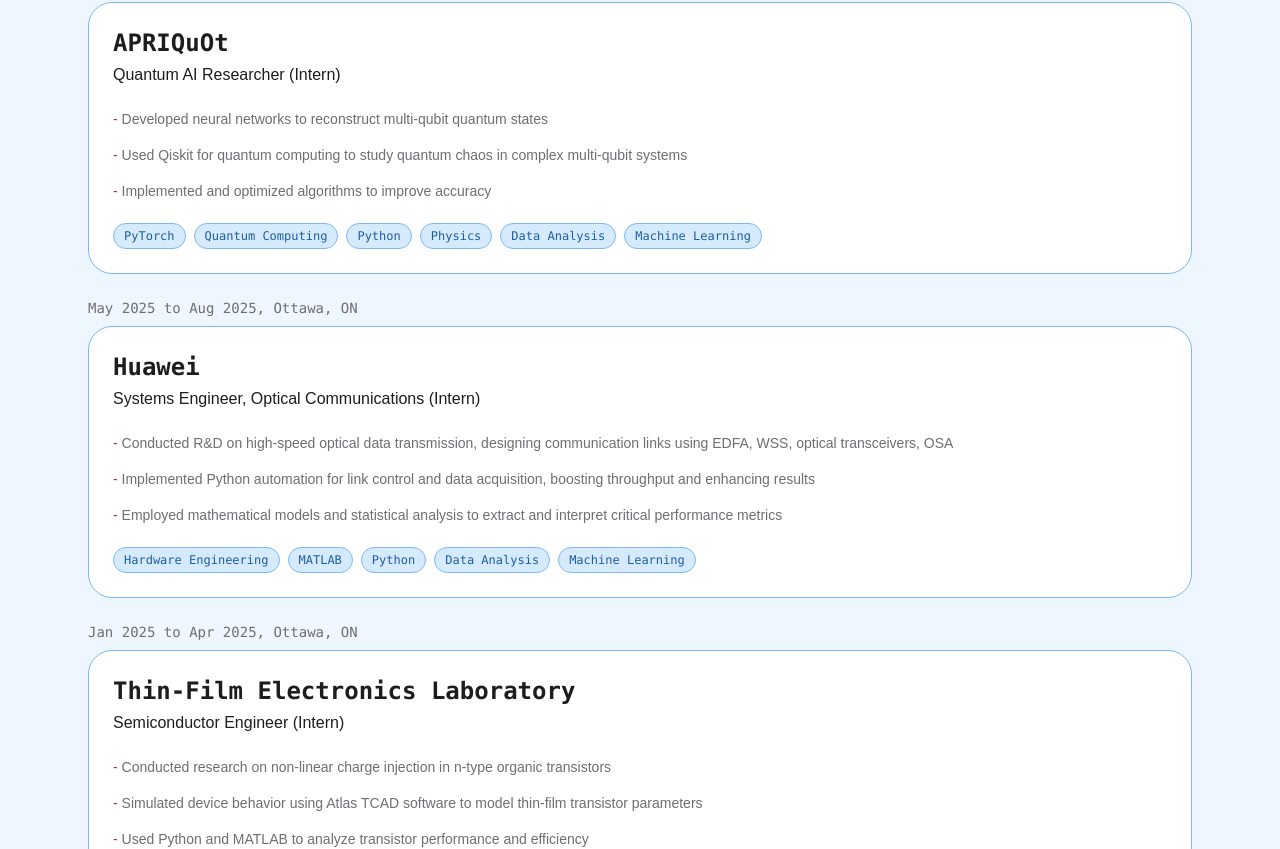
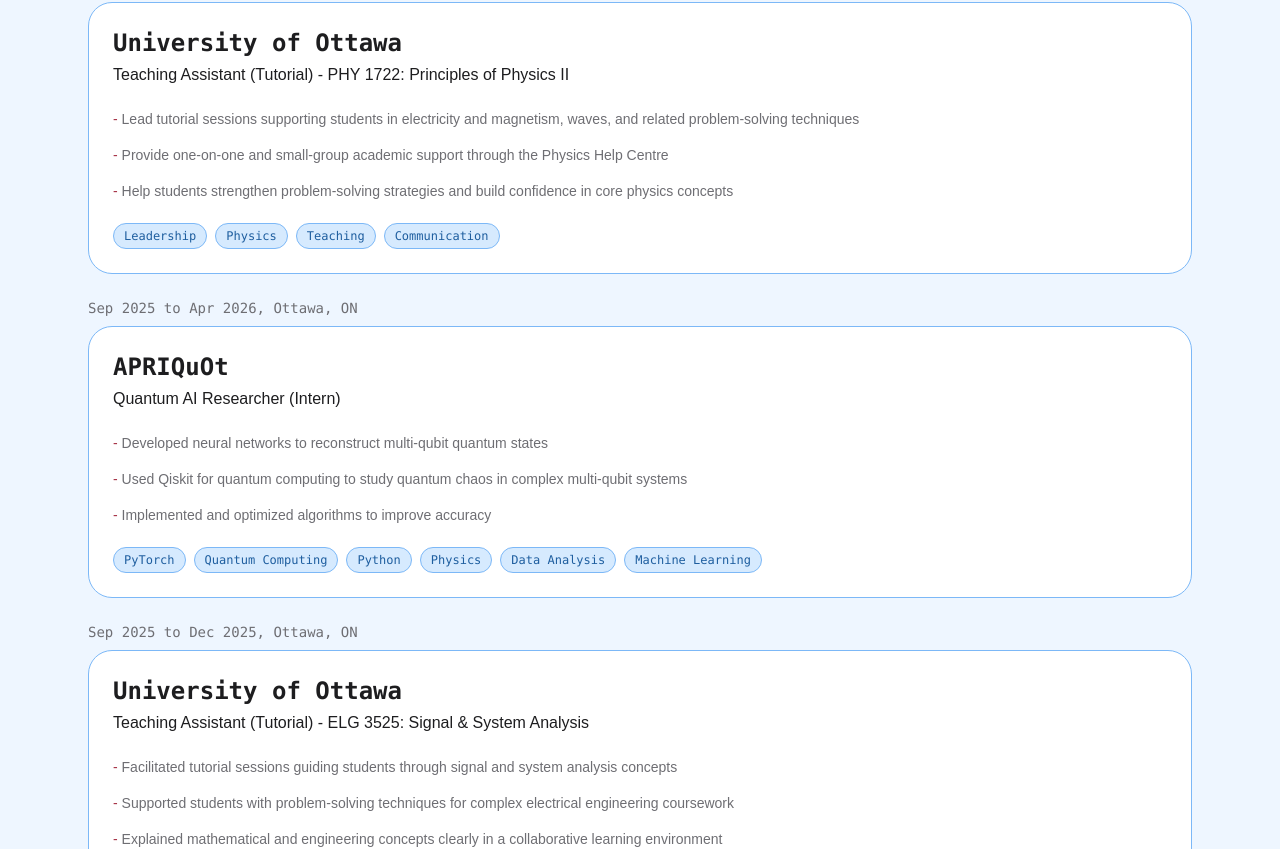
Before and after one commit to Zachary-Levesque/Portfolio, a Next.js app: page /experience in a window 1280 px wide. Shown: the part 931-1780 px from the top of the page. Built offline with nearby package versions, Linux system fonts and the light colour scheme.

Commit message:
Update experience.ts

```diff
--- a/content/experience.ts
+++ b/content/experience.ts
@@ -50,6 +50,17 @@ export const experience: ExperienceEntry[] = [
     ]
   },
   {
+    company: "University of Ottawa",
+    role: "Teaching Assistant (Tutorial) - PHY 1722: Principles of Physics II",
+    dateRange: "Jan 2026 to May 2026, Ottawa, ON",
+    bullets: [
+      "Lead tutorial sessions supporting students in electricity and magnetism, waves, and related problem-solving techniques",
+      "Provide one-on-one and small-group academic support through the Physics Help Centre",
+      "Help students strengthen problem-solving strategies and build confidence in core physics concepts"
+    ],
+    skills: ["Leadership", "Physics", "Teaching", "Communication"]
+  },
+  {
     company: "APRIQuOt",
     role: "Quantum AI Researcher (Intern)",
     dateRange: "Sep 2025 to Apr 2026, Ottawa, ON",
@@ -65,6 +76,22 @@ export const experience: ExperienceEntry[] = [
       "Physics",
       "Data Analysis",
       "Machine Learning"
+    ]
+  },
+  {
+    company: "University of Ottawa",
+    role: "Teaching Assistant (Tutorial) - ELG 3525: Signal & System Analysis",
+    dateRange: "Sep 2025 to Dec 2025, Ottawa, ON",
+    bullets: [
+      "Facilitated tutorial sessions guiding students through signal and system analysis concepts",
+      "Supported students with problem-solving techniques for complex electrical engineering coursework",
+      "Explained mathematical and engineering concepts clearly in a collaborative learning environment"
+    ],
+    skills: [
+      "Leadership",
+      "Electrical Engineering",
+      "Signal Processing",
+      "Teaching"
     ]
   },
   {
```
